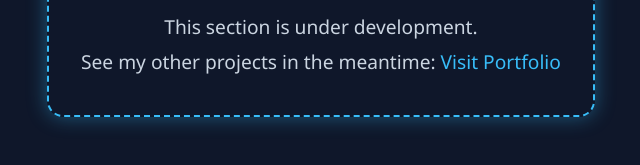
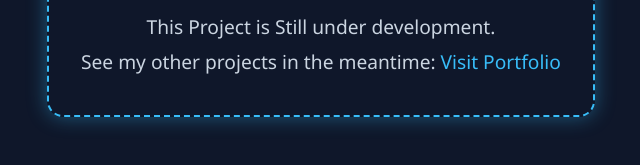
Before and after one commit to Saradhi0515/Currently_Working, a plain HTML site: page index.html in a window 1280 px wide. Shown: the part 477-642 px from the top of the page, 319-959 px from the left. Drawn offline with Linux system fonts and the light colour scheme.

Commit message:
Update index.html

```diff
--- a/index.html
+++ b/index.html
@@ -10,7 +10,7 @@
   <div class="container">
     <img src="logo.svg" alt="Logo" class="logo" />
     <h1 class="fade-in">Currently Working...</h1>
-    <p class="fade-in delay-1">This section is under development.</p>
+    <p class="fade-in delay-1">This Project is Still under development.</p>
     <p class="fade-in delay-2">
       See my other projects in the meantime:
       <a href="#" target="_blank">Visit Portfolio</a>
```
